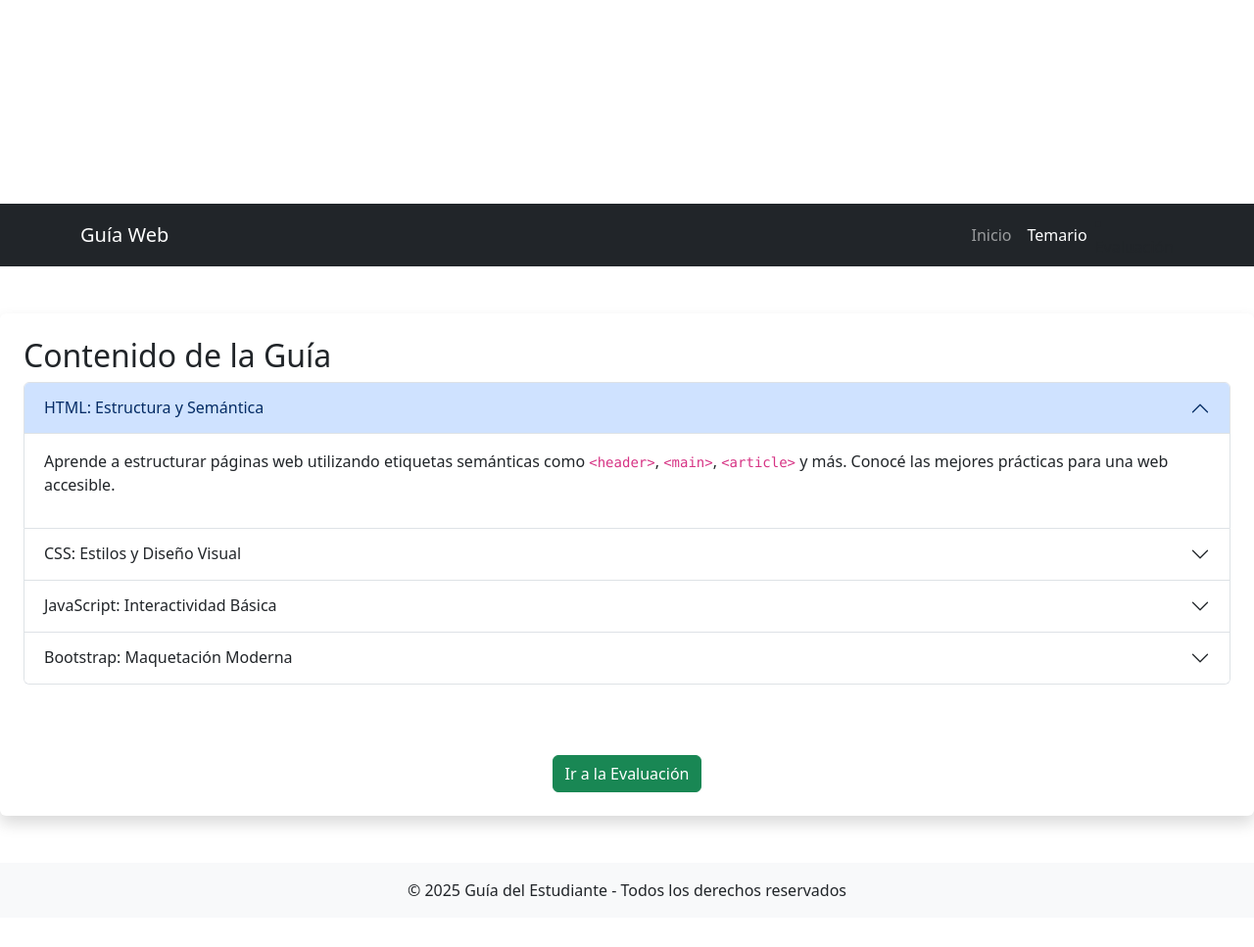
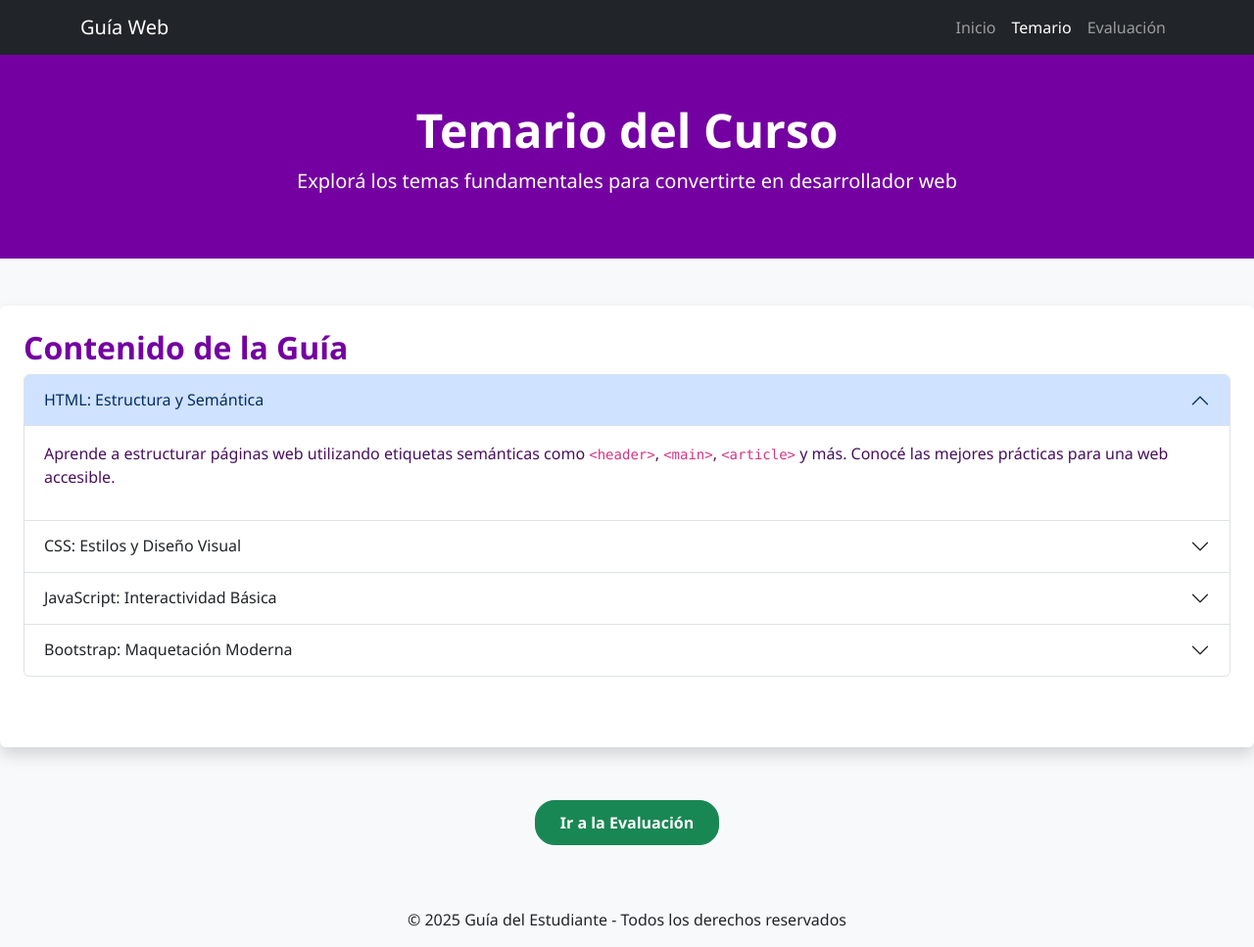
Before and after one commit to Lauttd/primer-parcial-ayala-lautaro, a plain HTML site: page temario.html in a window 1280 px wide. Shown: the whole page at 98% size. Before the commit the page ends 937 px from the top, so only its background shows below. Drawn offline with nearby package versions, Linux system fonts and the light colour scheme.

Commit message:
se modifico el html temario

```diff
--- a/assets/css/index.css
+++ b/assets/css/index.css
@@ -26,7 +26,6 @@ article {
 /* ==== Títulos y subtítulos ==== */
 article h2,
 article h3 {
-  color: #024bb8;
   font-weight: bold;
 }
 
--- a/temario.html
+++ b/temario.html
@@ -6,17 +6,11 @@
   <title>Guía del Estudiante - Temario</title>
   <link href="https://cdn.jsdelivr.net/npm/bootstrap@5.3.6/dist/css/bootstrap.min.css" rel="stylesheet" integrity="sha384-4Q6Gf2aSP4eDXB8Miphtr37CMZZQ5oXLH2yaXMJ2w8e2ZtHTl7GptT4jmndRuHDT" crossorigin="anonymous">
   <script src="https://cdn.jsdelivr.net/npm/bootstrap@5.3.6/dist/js/bootstrap.bundle.min.js" integrity="sha384-j1CDi7MgGQ12Z7Qab0qlWQ/Qqz24Gc6BM0thvEMVjHnfYGF0rmFCozFSxQBxwHKO" crossorigin="anonymous"></script>
-  <link rel="stylesheet" href="">
+  <link rel="stylesheet" href="assets/css/temario.css">
 </head>
 <body class="flex-column min-vh-50">
-  <header class="text-white text-center py-5">
-    <div class="container">
-      <h1 class="display-5">Temario del Curso</h1>
-      <p class="lead">Explorá los temas fundamentales para convertirte en desarrollador web</p>
-    </header>
-  </div>
 
-  <navbar class="navbar navbar-expand-lg navbar-dark bg-dark">
+    <navbar class="navbar navbar-expand-lg navbar-dark bg-dark">
     <div class="container">
       <a class="navbar-brand" href="#">Guía Web</a>
       <button class="navbar-toggler" type="button" data-bs-toggle="collapse" data-bs-target="#navbarNav">
@@ -25,12 +19,20 @@
       <div class="collapse navbar-collapse" id="navbarNav">
         <ul class="navbar-nav ms-auto">
           <li class="nav-item"><a class="nav-link" href="index.html">Inicio</a></li>
-          <li class="nav-item"><a class="nav-link active" href="temario.tml">Temario</a></li>
+          <li class="nav-item"><a class="nav-link active" href="temario.html">Temario</a></li>
+          <li class="nav-item"><a class="nav-link" href="evaluacion .html">Evaluación</a></li>
         </ul>
-        <li class="nav-item"><a class="nav-link" href="evaluacion .html">Evaluación</a></li>
       </div>
     </div>
   </navbar>
+
+
+  <header class="text-white text-center py-5">
+    <div class="container">
+      <h1 class="display-5">Temario del Curso</h1>
+      <p class="lead">Explorá los temas fundamentales para convertirte en desarrollador web</p>
+    </div>
+  </header>
 
   <main class="cotainer my-5">
     <article class="bg-white shadow rounded p-4">
@@ -85,19 +87,17 @@
               </p>
             </div>
           </div>
-        </section>
-      </div>
+        </div>
+      </section>
+    </article>
 
       <section class="text-center">
-        <a href="evaluasion.html" class="btn btn-success mt-4">Ir a la Evaluación</a>
-      </article>
-    </section>
-  </main>
+        <a href="evaluacion.html" class="btn btn-success mt-4">Ir a la Evaluación</a>
+      </section>
+</main>
 
-  <footer class="bg-light text-center py-3">
+  <footer class="bg-light text-center py-3 mt-auto">
     <p class="mb-0">&copy; 2025 Guía del Estudiante - Todos los derechos reservados</p>
-  </futer>
-
-  <script src="https://cdn.jsdelivr.net/npm/bootstrap@5.3.6/dist/js/bootstrap.bundle.min.js"></script>
+  </footer>
 </body>
 </html>
```
Also changed, not shown: evaluacion.html (+13 -11 lines), index.html (+8 -12 lines).
